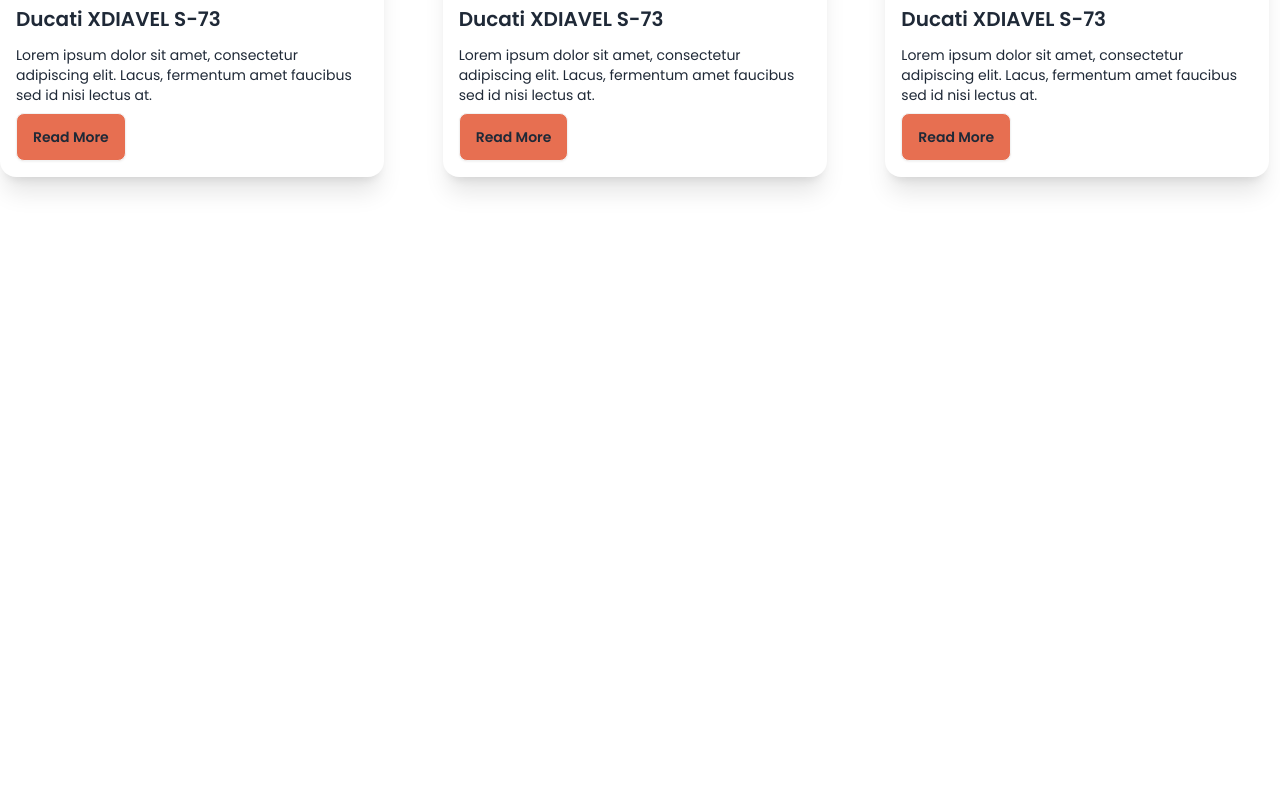
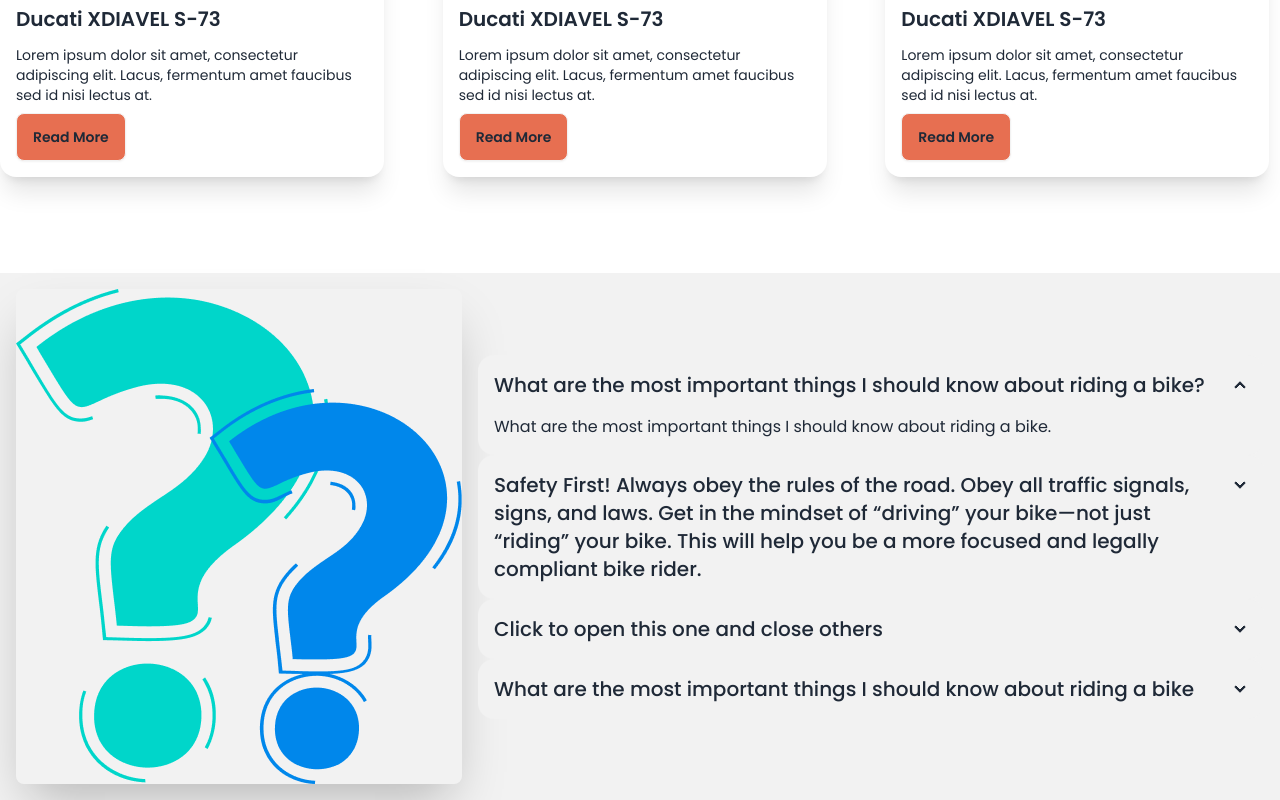
Before and after one commit to tariqul25/biker-zone, a plain HTML site: page index.html in a window 1280 px wide. Shown: the part 1109-1909 px from the top of the page. Before the commit the page ends 1382 px from the top, so only its background shows below. Drawn offline with nearby package versions, Linux system fonts and the light colour scheme.

Commit message:
faq section added

```diff
--- a/index.html
+++ b/index.html
@@ -207,6 +207,50 @@
             </div>
         </div>
 
+           <!-- faq section -->
+        <div class="hero bg-base-200 ">
+            <div class="hero-content flex-col lg:flex-row">
+                <img src="./images/others/faq.png"
+                    class=" rounded-lg shadow-2xl" />
+                <div>
+                   <div class="">
+                    <div class="collapse collapse-arrow bg-base-200">
+                        <input type="radio" name="my-accordion-2" checked="checked" />
+                        <div class="collapse-title text-xl font-medium">What are the most important things I should
+                            know about riding a bike?</div>
+                        <div class="collapse-content">
+                          <p>What are the most important things I should
+                            know about riding a bike. </p>
+                        </div>
+                      </div>
+                      <div class="collapse collapse-arrow bg-base-200">
+                        <input type="radio" name="my-accordion-2" />
+                        <div class="collapse-title text-xl font-medium">Safety First! Always obey the rules of the road. Obey all traffic signals, signs, and laws. Get in the mindset of “driving” your bike—not just “riding” your bike. This will help you be a more focused and legally compliant bike rider. </div>
+                        <div class="collapse-content">
+                          <p>What are the most important things I should
+                            know about riding a bike</p>
+                        </div>
+                      </div>
+                      <div class="collapse collapse-arrow bg-base-200">
+                        <input type="radio" name="my-accordion-2" />
+                        <div class="collapse-title text-xl font-medium">Click to open this one and close others</div>
+                        <div class="collapse-content">
+                          <p>hello</p>
+                        </div>
+                      </div>
+                      <div class="collapse collapse-arrow bg-base-200">
+                        <input type="radio" name="my-accordion-2" />
+                        <div class="collapse-title text-xl font-medium">What are the most important things I should
+                            know about riding a bike</div>
+                        <div class="collapse-content">
+                          <p>What are the most important things I should
+                            know about riding a bike</p>
+                        </div>
+                      </div>
+                </div>
+                   </div>
+            </div>
+
 
     </main>
     <!-- footer -->
```
